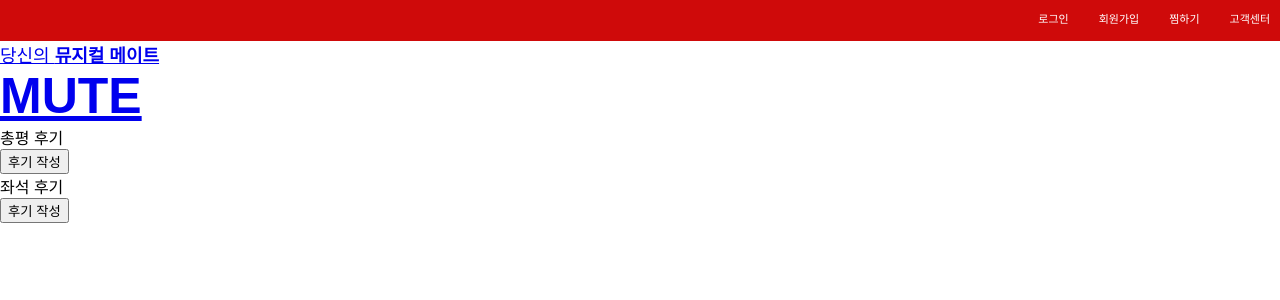
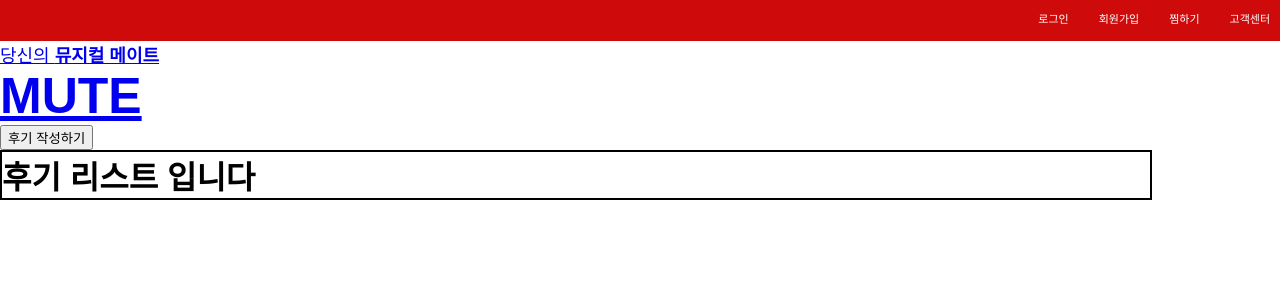
Before and after one commit to fds2236/Final_FE, a React (Create React App) app: page /Review in a window 1280 px wide. Shown: the top 300 px of the page. Built offline with nearby package versions, Linux system fonts and the light colour scheme.

Commit message:
찬호/12.01/App.js 수정

```diff
--- a/src/App.js
+++ b/src/App.js
@@ -10,7 +10,7 @@
 import SecondFloorChung from './theaterInfo/chungmuArt/SecondFloorChung';
 import ThirdFloorChung from './theaterInfo/chungmuArt/ThirdFloorChung';
 import Review from './review/Review';
-import WriteReview from './review/WriteReview';
+
 import Reservation from './reservation/Reservation';
 import Cs from './cs/Cs';
 import SignUp from './signup/SignUp';
@@ -35,7 +35,6 @@
         <Route path='/Login' element={<Login />} />
         <Route path='/SignUp' element={<SignUp />} />
         <Route path='/Review' element={<Review />} />
-        <Route path='/WriteReview' element={<WriteReview />} />
         <Route path='/Reservation' element={<Reservation />} />
         <Route path='/Like' element={<Like />} />
         <Route path='/Cs' element={<Cs />} />
--- a/src/review/Review.js
+++ b/src/review/Review.js
@@ -5,15 +5,35 @@
 import MuteApi from "../api/MuteApi";
 import Rating from "../util/Rating";
 import ReviewModal from "../review/ReviewModal";
+import ReviewList from "./ReviewList";
+import ReviewTotal from "./ReviewTotal";
+import ReviewSeat from "./ReviewSeat";
+import Theater from "../theaterInfo/Theater";
 
 
 // 후기 view - 도연 작업중
+
+const TmpBox = styled.div`
+
+    width: 90%;
+    height: fit-content;
+    border: 2px solid black;
+`;
 
 const Review = () => {
 
     useEffect(()=>{
         window.localStorage.setItem("seatInfoMode","NONE");
     })
+
+    const [count, setCount] = useState(0)
+
+
+    const onClickNext = () => {
+        console.log("현재 카운트 : "+count);
+        setCount(count + 1);
+
+    }
 
     const [reviewMuId, setReviewMuId] = useState(''); // 뮤지컬 후기 글 번호
     const [musical, setMusical] = useState(''); // 공연 ID
@@ -97,47 +117,17 @@
     return (
         <div className="container">
 
-            <div>총평 후기</div>
-            <WriteTotalButton onClick={OnClickTotalWrite} text={"후기 작성"}></WriteTotalButton>
-            {muModalOpen && <ReviewModal open={muModalOpen} confirm={confirmModal} close={closeModal} type={true} header="총평 후기">
-            <div>
-                <fieldset>
-                    {/* 총점은 평균내서 기본적으로 색깔 나와있게 수정하기 !!! */}
-                    <div> 총점 <Rating/></div>
-                    <div> 연출 <Rating/></div>
-                    <div> 스토리 <Rating/></div>
-                    <div> 캐스팅 <Rating/></div>
-                    <div> 넘버 <Rating/></div>
-                </fieldset>
-                <fieldset>
-                    <div>후기 작성</div>
-                    <textarea placeholder="관람하신 뮤지컬의 총평을 작성해주세요."></textarea>
-                </fieldset>
-            </div>
-            </ReviewModal>}
 
 
-
-            <div>좌석 후기</div>
-            <WriteSeatButton onClick={OnClickSeatWrite} text={"후기 작성"}></WriteSeatButton>
-            {seModalOpen && <ReviewModal open={seModalOpen} confirm={confirmModal} close={closeModal} type={true} header="좌석 후기">
-            <div>
-                <fieldset>
-                    {/* 총점은 평균내서 기본적으로 색깔 나와있게 수정하기 !!! */}
-                    <div> 총점 <Rating/></div>
-                    <div> 좌석 <Rating/></div>
-                    <div> 시야 <Rating/></div>
-                    <div> 음향 <Rating/></div>
-                    <div> 조명 <Rating/></div>
-                </fieldset>
-                <fieldset>
-                    {/* 좌석은 아무거나 선택할 수 있음. 내 예매내역에 있는 좌석만 가져올 수 없을까?? */}
-                    <div> 좌석 <input / > <button>좌석 선택</button>
-                    </div>
-                    <textarea placeholder="관람하신 좌석의 후기를 작성해주세요."></textarea>
-                </fieldset>
-            </div>
-            </ReviewModal>}
+            <button onClick={onClickNext}>{ (count === 0) ? "후기 작성하기" : "다음으로" }</button>
+            <TmpBox>
+            {count === 0 ? <ReviewList /> : null}
+            {count === 1 ? <Theater /> : null }
+            {count === 2 ? <ReviewSeat /> : null }
+            {count === 3 ? <ReviewTotal/> : null}
+            {count === 4 ? <h1>끝</h1> : null}
+            {count === 5 ? setCount(0) : null}
+            </TmpBox>
 
 
         </div>
--- /dev/null
+++ b/src/review/ReviewList.js
@@ -0,0 +1,10 @@
+const ReviewList = () => {
+    return(
+        <>
+            <h1>후기 리스트 입니다</h1>
+
+        </>
+    );
+}
+
+export default ReviewList;
--- /dev/null
+++ b/src/review/ReviewSeat.js
@@ -0,0 +1,10 @@
+const ReviewSeat = () => {
+    return(
+        <>
+            <h1>좌석 페이지 입니다</h1>
+            {/* 좌석 링크 연결후 돌아오기 (로컬스토리지로 none 저장하고 다녀오기) */}
+        </>
+    );
+}
+
+export default ReviewSeat;
--- /dev/null
+++ b/src/review/ReviewTotal.js
@@ -0,0 +1,9 @@
+const ReviewTotal = () => {
+    return(
+        <>
+            <h1>총 후기 페이지 입니다</h1>
+        </>
+    );
+}
+
+export default ReviewTotal;
--- /dev/null
+++ b/src/theaterInfo/Theater.js
@@ -0,0 +1,13 @@
+import { Link } from "react-router-dom";
+
+const Theater = () => {
+    return(
+        <>
+            <Link to="/FirstFloorChar" >샤롯데</Link>
+            <Link to="/FirstFloorChung" >충무</Link>
+
+        </>
+    );
+}
+
+export default Theater;
```
Also changed, not shown: src/review/WriteReview.js (deleted, +0 -57 lines).
